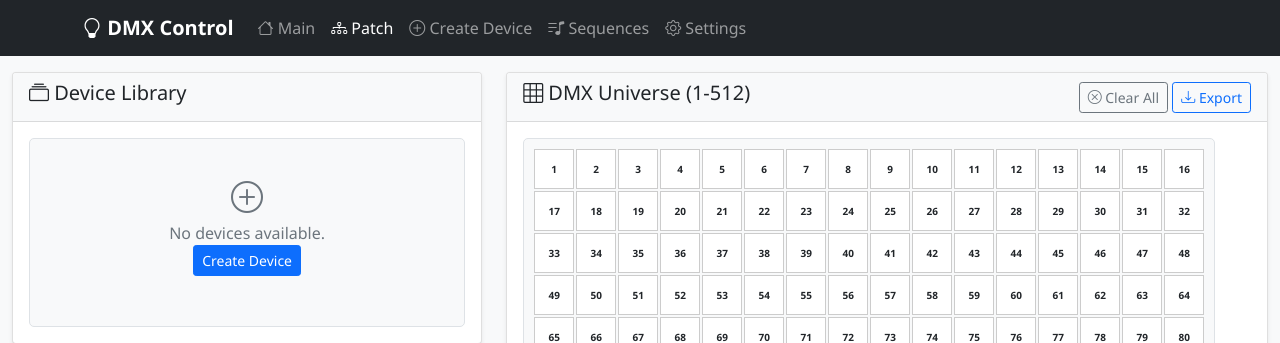
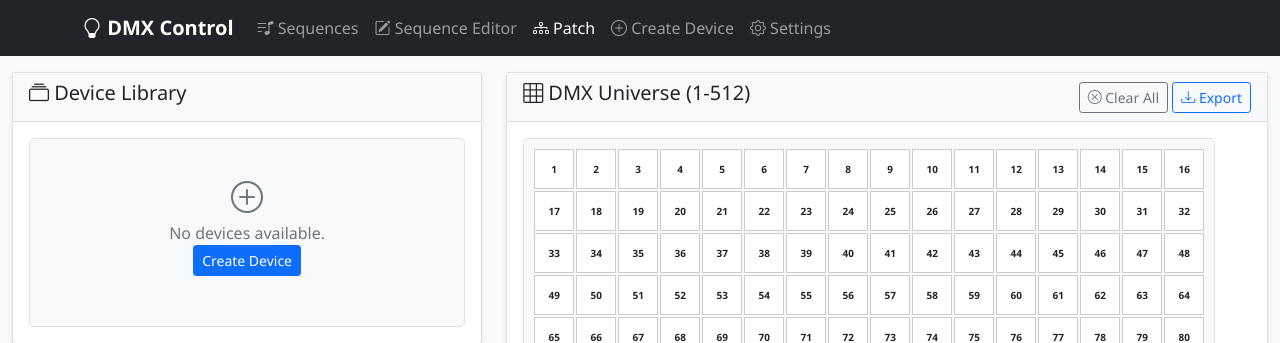
Before and after one commit to jannisges/GazelleV2, a Flask app: page /patch in a window 1280 px wide. Shown: the top 343 px of the page. Run offline with Flask 3, Linux system fonts and the light colour scheme; data that the repository does not hold is empty; some libraries are stand-ins or nearby versions.

Commit message:
bugfixes and design changes

```diff
--- a/app.py
+++ b/app.py
@@ -59,6 +59,11 @@ def audio_preview(song_id):
 # Basic page routes
 @app.route('/')
 def index():
+    from flask import redirect, url_for
+    return redirect(url_for('manage_sequences'))
+
+@app.route('/sequence_editor')
+def sequence_editor():
     from flask import render_template
     return render_template('index.html')
 
--- a/static/js/patch/patch.js
+++ b/static/js/patch/patch.js
@@ -465,6 +465,7 @@ class PlanViewController {
         this.draggedFixture = null;
         this.dragOffset = { x: 0, y: 0 };
         this.planViewRect = null;
+        this.justFinishedDrag = false;
     }
 
     initialize() {
@@ -524,10 +525,21 @@ class PlanViewController {
         fixture.style.top = `${centerY + y}px`;
 
         // Add event listeners
-        fixture.addEventListener('click', () => this.showDeviceInfo(patch));
+        fixture.addEventListener('click', (e) => this.handleFixtureClick(e, patch));
         fixture.addEventListener('mousedown', (e) => this.startDragFixture(e, patch));
 
         this.planViewContent.appendChild(fixture);
+    }
+
+    handleFixtureClick(e, patch) {
+        // Don't show device info if we just finished dragging
+        if (this.justFinishedDrag) {
+            this.justFinishedDrag = false;
+            return;
+        }
+
+        // Device Information modal should never open from 2D Plan View
+        // This functionality is intentionally disabled
     }
 
     startDragFixture(e, patch) {
@@ -580,6 +592,7 @@ class PlanViewController {
 
         this.isDraggingFixture = false;
         this.draggedFixture.classList.remove('dragging', 'snapped');
+        this.justFinishedDrag = true;
 
         const rect = this.planView.getBoundingClientRect();
         const centerX = rect.width / 2;
@@ -855,10 +868,10 @@ class PatchManager {
         console.log('Loaded patched devices:', this.patchedDevices.length);
         this.gridManager.generateGrid();
         console.log('DMX grid generated');
+        this.planViewController.initialize();
+        console.log('Plan view initialized');
         this.updatePatchDisplay();
         console.log('Patch display updated');
-        this.planViewController.initialize();
-        console.log('Plan view initialized');
         this.setupEventListeners();
         console.log('Event listeners set up');
         console.log('Patch components initialized');
--- a/templates/base.html
+++ b/templates/base.html
@@ -21,8 +21,13 @@
             <div class="collapse navbar-collapse" id="navbarNav">
                 <ul class="navbar-nav me-auto">
                     <li class="nav-item">
-                        <a class="nav-link {% if request.endpoint == 'index' %}active{% endif %}" href="{{ url_for('index') }}">
-                            <i class="bi bi-house"></i> Main
+                        <a class="nav-link {% if request.endpoint == 'manage_sequences' %}active{% endif %}" href="{{ url_for('manage_sequences') }}">
+                            <i class="bi bi-music-note-list"></i> Sequences
+                        </a>
+                    </li>
+                    <li class="nav-item">
+                        <a class="nav-link {% if request.endpoint == 'sequence_editor' %}active{% endif %}" href="{{ url_for('sequence_editor') }}">
+                            <i class="bi bi-pencil-square"></i> Sequence Editor
                         </a>
                     </li>
                     <li class="nav-item">
@@ -33,11 +38,6 @@
                     <li class="nav-item">
                         <a class="nav-link {% if request.endpoint == 'create_device' %}active{% endif %}" href="{{ url_for('create_device') }}">
                             <i class="bi bi-plus-circle"></i> Create Device
-                        </a>
-                    </li>
-                    <li class="nav-item">
-                        <a class="nav-link {% if request.endpoint == 'manage_sequences' %}active{% endif %}" href="{{ url_for('manage_sequences') }}">
-                            <i class="bi bi-music-note-list"></i> Sequences
                         </a>
                     </li>
                     <li class="nav-item">
```
